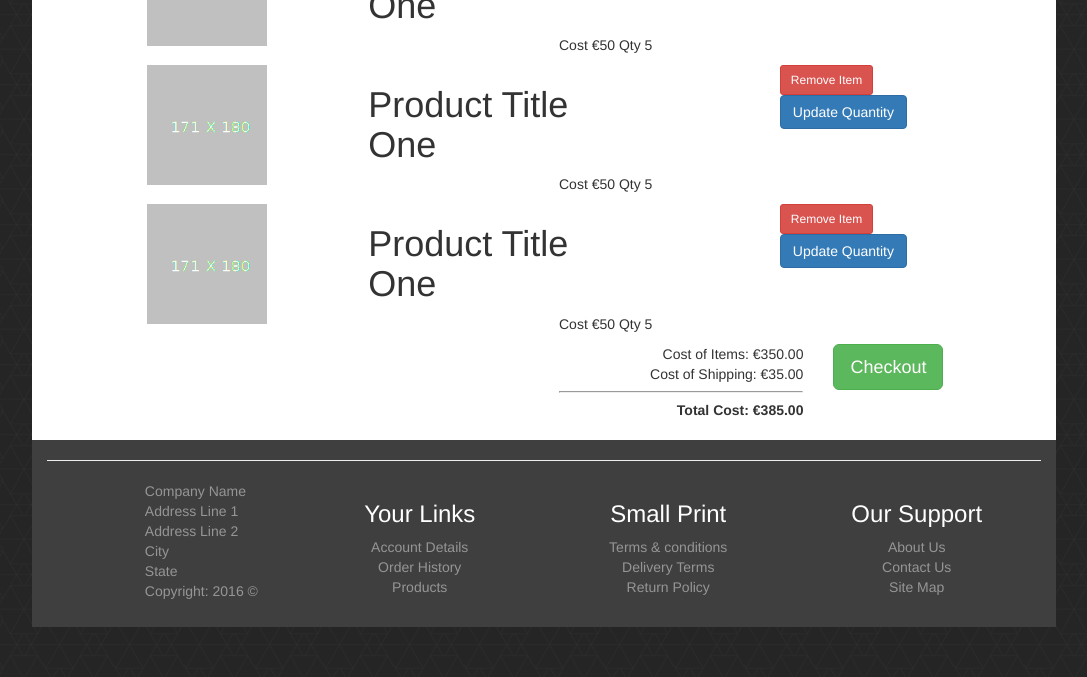
After one commit to Boomatang/Sample-Shop-Front, a Flask app: page /cart in a window 1280 px wide. The commit adds this page. Shown: the part 570-1247 px from the top of the page, without its empty margins (96-1183 px from the left). Run offline with Flask 2, Linux system fonts and the light colour scheme; some libraries are stand-ins or nearby versions.

Commit message:
cart page done to mock up

```diff
--- a/app/main/views.py
+++ b/app/main/views.py
@@ -24,3 +24,9 @@ def contact():
 @main.route("/products/<item>")
 def product_view(item):
     return render_template("main/product-view.html")
+
+
+@main.route("/cart")
+def cart():
+    values = range(0, 4)
+    return render_template("main/cart.html", values=values)
--- a/app/templates/base/_nav.html
+++ b/app/templates/base/_nav.html
@@ -27,7 +27,7 @@
 
 			<h5>
 <!-- 			The cost should change this will be a flask thing -->
-			<a href="cart.html"> <span class="glyphicon glyphicon-shopping-cart"></span> Cart&nbsp;&euro;23.99&nbsp;&nbsp;&nbsp;</a>
+			<a href="{{ url_for('main.cart') }}"> <span class="glyphicon glyphicon-shopping-cart"></span> Cart&nbsp;&euro;23.99&nbsp;&nbsp;&nbsp;</a>
 
 
             <a class="active" href="{{ url_for('auth.logout') }}"><span class="glyphicon glyphicon-log-out"></span> Logout&nbsp;&nbsp;&nbsp;</a>
--- /dev/null
+++ b/app/templates/cart/_cart-item.html
@@ -0,0 +1,26 @@
+<!-- Basic cart item layout-->
+<div class="container col-md-10 col-md-offset-1 row">
+    		<div class="container col-md-6 col-md-push-3 ">
+    			<div class="col-md-9 ">
+    				<h1>Product Title One</h1>
+    			</div>
+    			<div class="col-md-6 col-md-push-6 ">
+    				<p>Cost €50 Qty 5</p>
+	    		</div>
+	    	</div>
+
+			<div class="col-md-3 col-md-push-3">
+
+				<div class="col-md-12">
+				<input class="btn btn-danger btn-sm" type="button" value="Remove Item"/>
+				</div>
+
+				<div class="col-md-3">
+				<input class="btn btn-primary" type="button" value="Update Quantity"/>
+				</div>
+			</div>
+
+    		<div class="col-md-3 col-md-pull-9 ">
+    			<img class="cart" name="Product Image" src="{{ url_for('static', filename='images/image_holder-171x180.png') }}">
+    		</div>
+    	</div>
--- /dev/null
+++ b/app/templates/cart/_cart-totals.html
@@ -0,0 +1,12 @@
+<!-- The totals for the cart items-->
+<div class="container col-md-10 col-md-offset-1">
+			<div class="col-md-2 col-md-push-10">
+				<input class="btn btn-lg btn-success" type="button" value="Checkout" />
+			</div>
+			<div class="container col-md-4 col-md-push-4 text-right">
+				<p class="no-padding">Cost of Items: €350.00</p>
+				<p class="no-padding">Cost of Shipping: €35.00</p>
+				<hr class="cart-hr">
+				<strong>Total Cost: €385.00</strong>
+			</div>
+		</div>
--- /dev/null
+++ b/app/templates/main/cart.html
@@ -0,0 +1,12 @@
+{% extends "base/base.html" %}
+{% block myContent %}
+
+<div class="row padding-sides bottom-spacing">
+
+{% for i in values %}
+{% include "cart/_cart-item.html" %}
+{% endfor %}
+{% include "cart/_cart-totals.html" %}
+
+</div>
+{% endblock %}
```
Also changed, not shown: tests/test_main_routes.py (+3 -0 lines).
